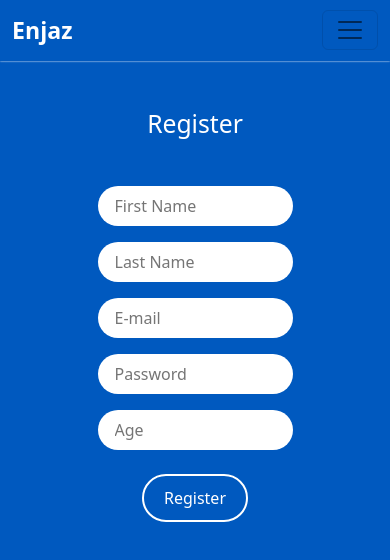
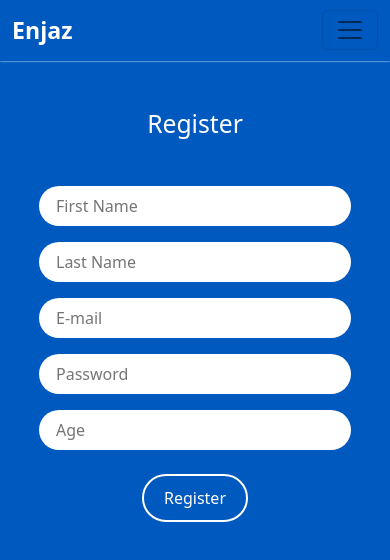
Before and after one commit to AhmedHamza7/Enjaz-Angular-Notes-Website-, an Angular app: page /register in a window 390 px wide. Shown: the top 560 px of the page. Built offline with nearby package versions, Linux system fonts and the light colour scheme.

Commit message:
Responsive Login & Register Page

```diff
--- a/src/app/login/login.component.html
+++ b/src/app/login/login.component.html
@@ -6,7 +6,7 @@
 
     <p *ngIf="errorMsg" class="error alert alert-danger text-center w-50 m-auto mb-3">{{errorMsg}}</p>
 
-<div class="input w-50 m-auto mb-3">
+<div class="input  m-auto mb-3">
     <div class="inner mb-1">
     <input type="text" placeholder="E-mail" class="w-100" formControlName="email">
     </div>
@@ -16,7 +16,7 @@
     </div>
 </div>
 
-<div class="input w-50 m-auto mb-3">
+<div class="input  m-auto mb-3">
     <div class="inner mb-1">
     <input type="password" placeholder="Password" class="w-100" formControlName="password">
     </div>
--- a/src/app/login/login.component.scss
+++ b/src/app/login/login.component.scss
@@ -5,6 +5,7 @@ $textColor: white;
 
 
 .input {
+    width: 50%;
     .inner{
         background-color: $textColor;
         padding: 7px 15px;
@@ -32,3 +33,10 @@ $textColor: white;
         background-color: $textColor;
     }
 }
+
+@media screen and (max-width:992px){
+    .input {
+        width:80%;
+        margin: auto;
+    }
+}
--- a/src/app/register/register.component.html
+++ b/src/app/register/register.component.html
@@ -8,7 +8,7 @@
 
         <p *ngIf="errorMsg" class="error alert alert-danger text-center w-50 m-auto mb-3">{{errorMsg}}</p>
 
-    <div class="input w-50 m-auto mb-3">
+    <div class="input  m-auto mb-3">
         <div class="inner mb-1">
         <input type="text" placeholder="First Name" class="w-100" formControlName="first_name">
         </div>
@@ -19,7 +19,7 @@
         </div>
     </div>
 
-    <div class="input w-50 m-auto mb-3">
+    <div class="input  m-auto mb-3">
         <div class="inner mb-1">
         <input type="text" placeholder="Last Name" class="w-100" formControlName="last_name">
         </div>
@@ -30,7 +30,7 @@
         </div>
     </div>
 
-    <div class="input w-50 m-auto mb-3">
+    <div class="input  m-auto mb-3">
         <div class="inner mb-1">
         <input type="text" placeholder="E-mail" class="w-100" formControlName="email">
         </div>
@@ -40,7 +40,7 @@
         </div>
     </div>
 
-    <div class="input w-50 m-auto mb-3">
+    <div class="input  m-auto mb-3">
         <div class="inner mb-1">
         <input type="text" placeholder="Password" class="w-100" formControlName="password">
         </div>
@@ -50,7 +50,7 @@
         </div>
     </div>
 
-    <div class="input w-50 m-auto mb-3">
+    <div class="input  m-auto mb-3">
         <div class="inner mb-1">
         <input type="text" placeholder="Age" class="w-100" formControlName="age">
         </div>
--- a/src/app/register/register.component.scss
+++ b/src/app/register/register.component.scss
@@ -5,6 +5,7 @@ $textColor: white;
 
 
 .input {
+    width:50%;
     .inner{
         background-color: $textColor;
         padding: 7px 15px;
@@ -32,3 +33,10 @@ $textColor: white;
         background-color: $textColor;
     }
 }
+
+@media screen and (max-width:992px){
+    .input {
+        width:80%;
+        margin: auto;
+    }
+}
```
